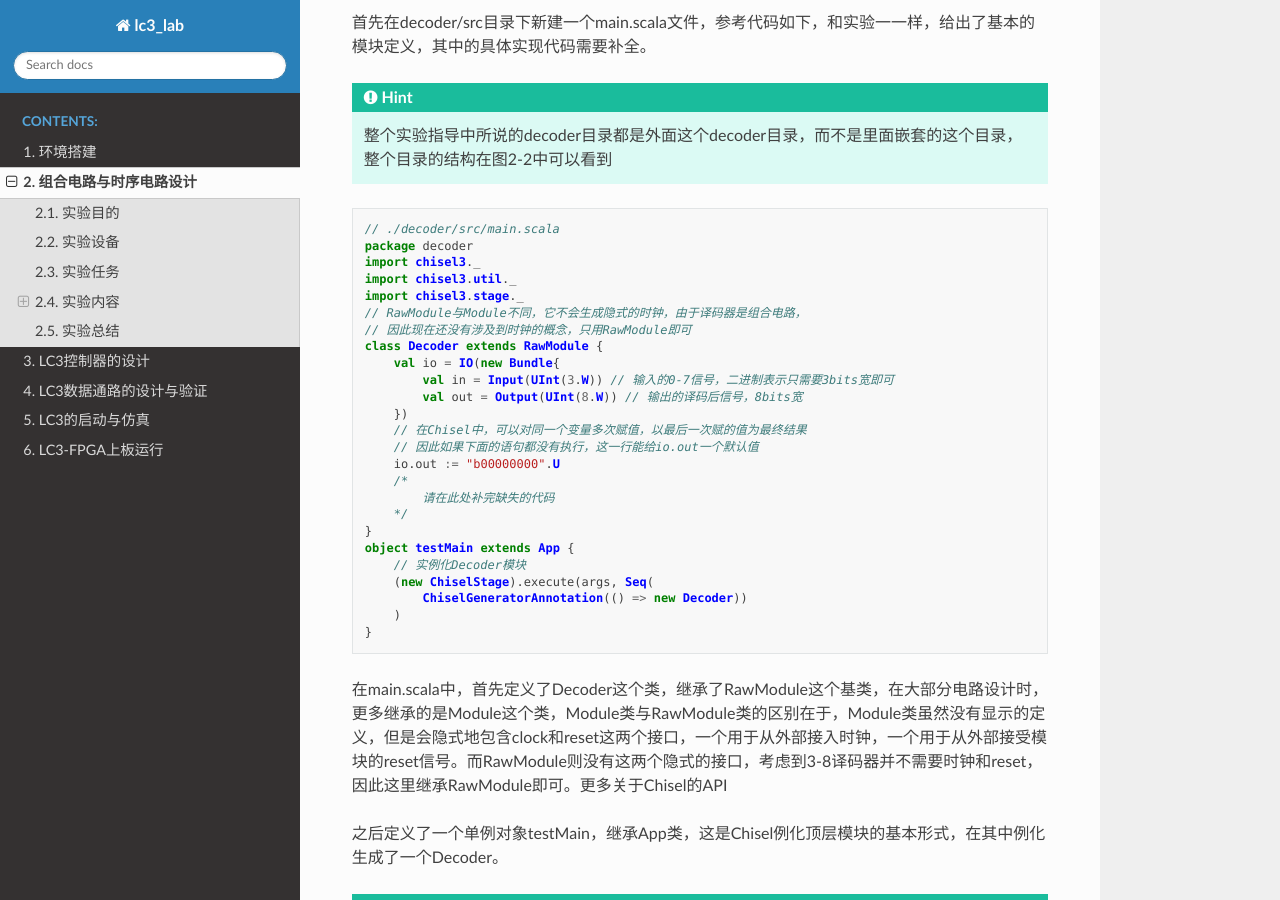
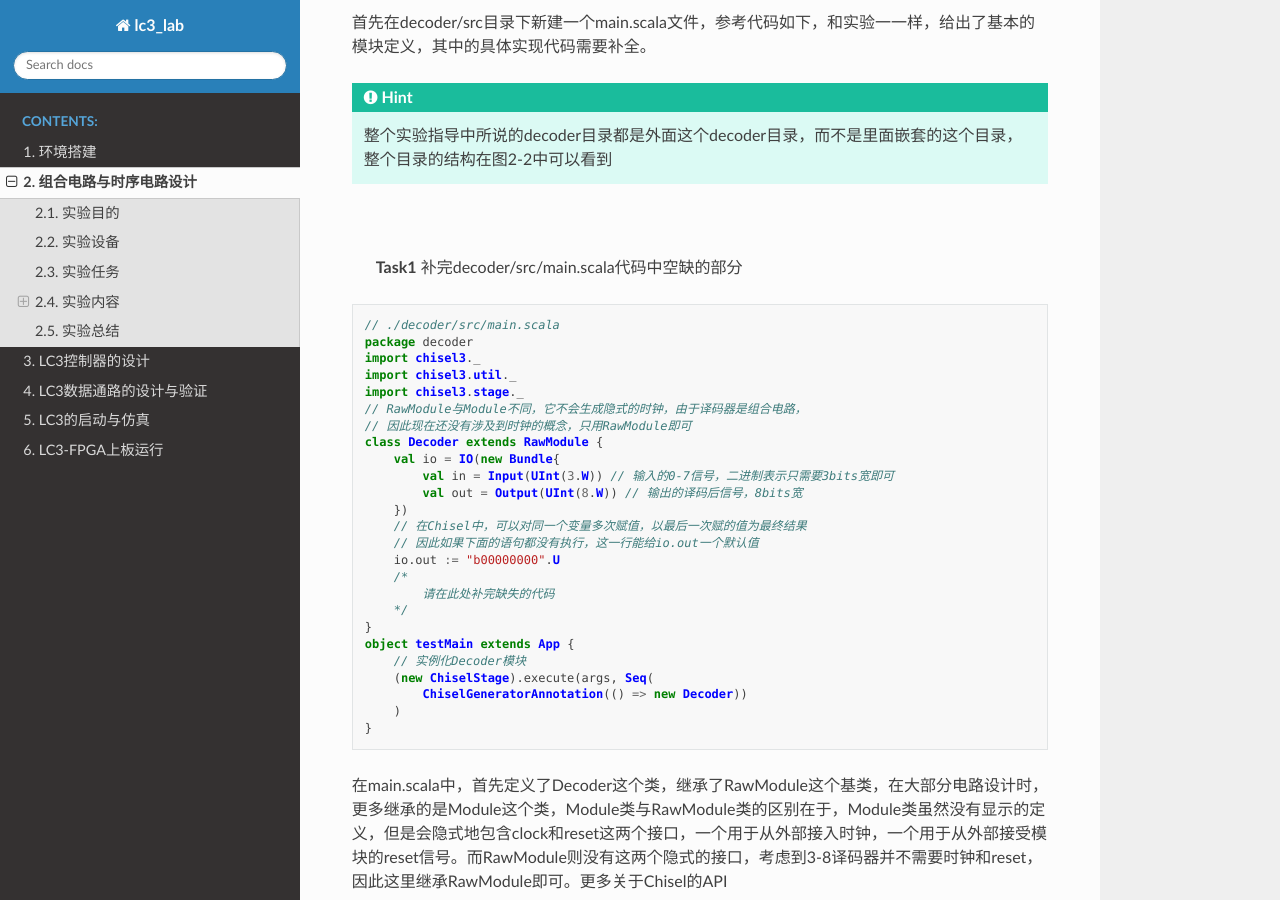
Before and after one commit to Hairline-Keeper/lc3_lab, a Sphinx documentation site: the page built from source/lab2.rst, in a window 1280 px wide and 900 px high, scrolled down 1022 px. Built offline with Sphinx 7.4.7 and the Read the Docs theme 2.0.0, drawn with Linux system fonts in a browser that asks for light colours; some of the changed text lies outside the part shown.

Commit message:
lab1,2,6: Add task

```diff
--- a/source/lab1.rst
+++ b/source/lab1.rst
@@ -129,6 +129,8 @@
 
 首先找个合适的路径，新建一个目录，取名为decoder，然后进入到这个目录下。新建一个文件decoder.v，接下来按照给出的真值表，用verilog编写相应的模块功能代码，下面以及给出了基本的模块定义和部分代码，请大家在学习了verilog的基础知识后，将模块代码补全。
 
+    **Task1** 补完decoder.v代码中空缺的部分
+
 .. code-block:: verilog
 
     // decoder.v
--- a/source/lab2.rst
+++ b/source/lab2.rst
@@ -35,6 +35,9 @@
 
 .. hint::
     整个实验指导中所说的decoder目录都是外面这个decoder目录，而不是里面嵌套的这个目录，整个目录的结构在图2-2中可以看到
+|
+
+    **Task1** 补完decoder/src/main.scala代码中空缺的部分
 
 .. code-block:: scala
 
@@ -230,6 +233,8 @@
 Chisel代码完成后，还需要修改sim_main.cpp顶层文件，在测试3-8译码器时，在主循环中每次迭代修改传送给decoder的输入，并读出decoder的输出端口的值。
 而在编写时序逻辑时，首先需要在顶层实现一个时钟信号。也就是定义一个变量，隔一段时间对它进行一次翻转。另外在顶层函数中定义想要给fetection输入的序列seq，并且每周期将其中的元素递增送往detection模块。sim_main.cpp的顶层框架代码如下：
 
+    **Task2** 补完detection/src/main.scala代码中空缺的部分
+
 .. code-block:: scala
 
     // sim_main.cpp
```
Also changed, not shown: source/lab6.rst (+12 -0 lines).
